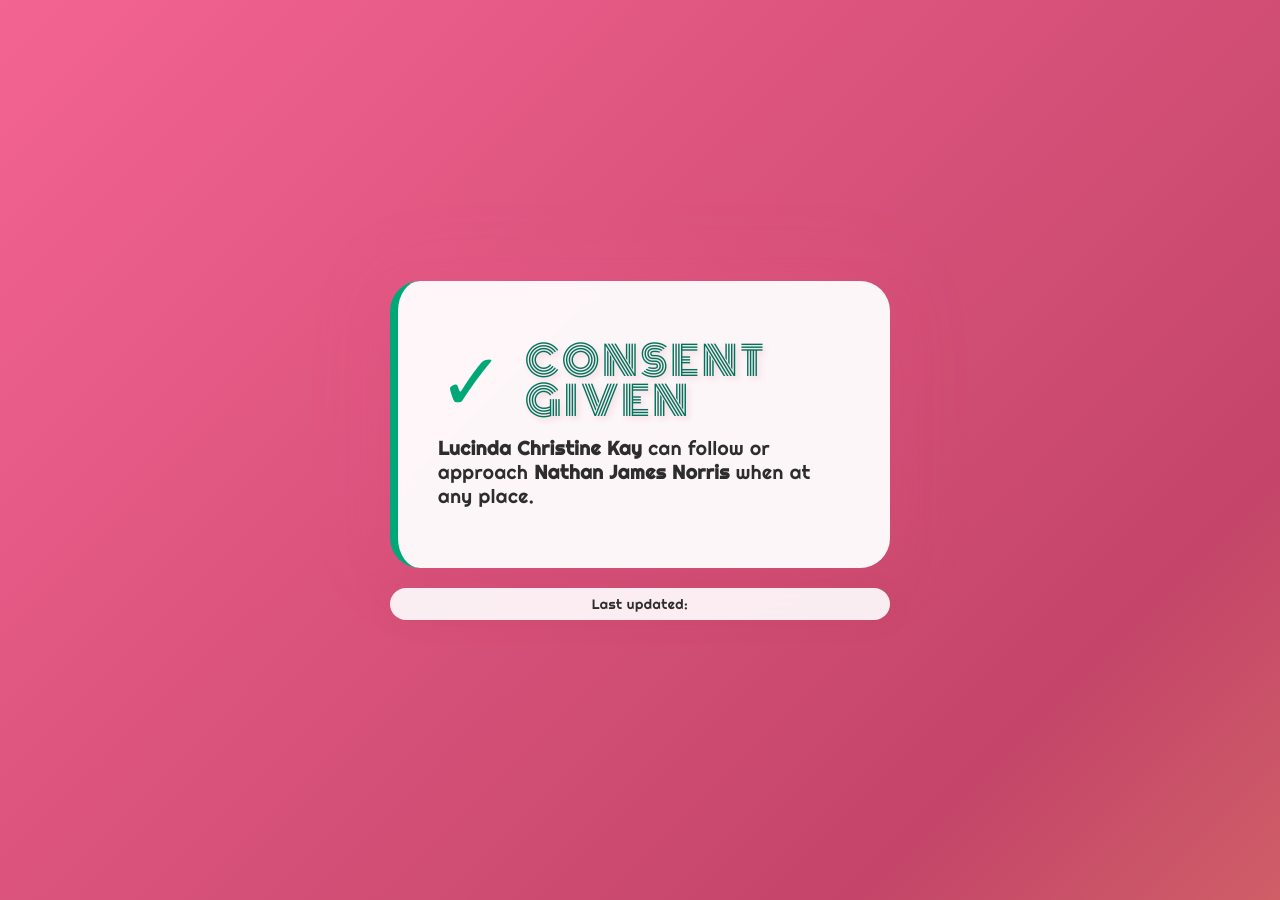
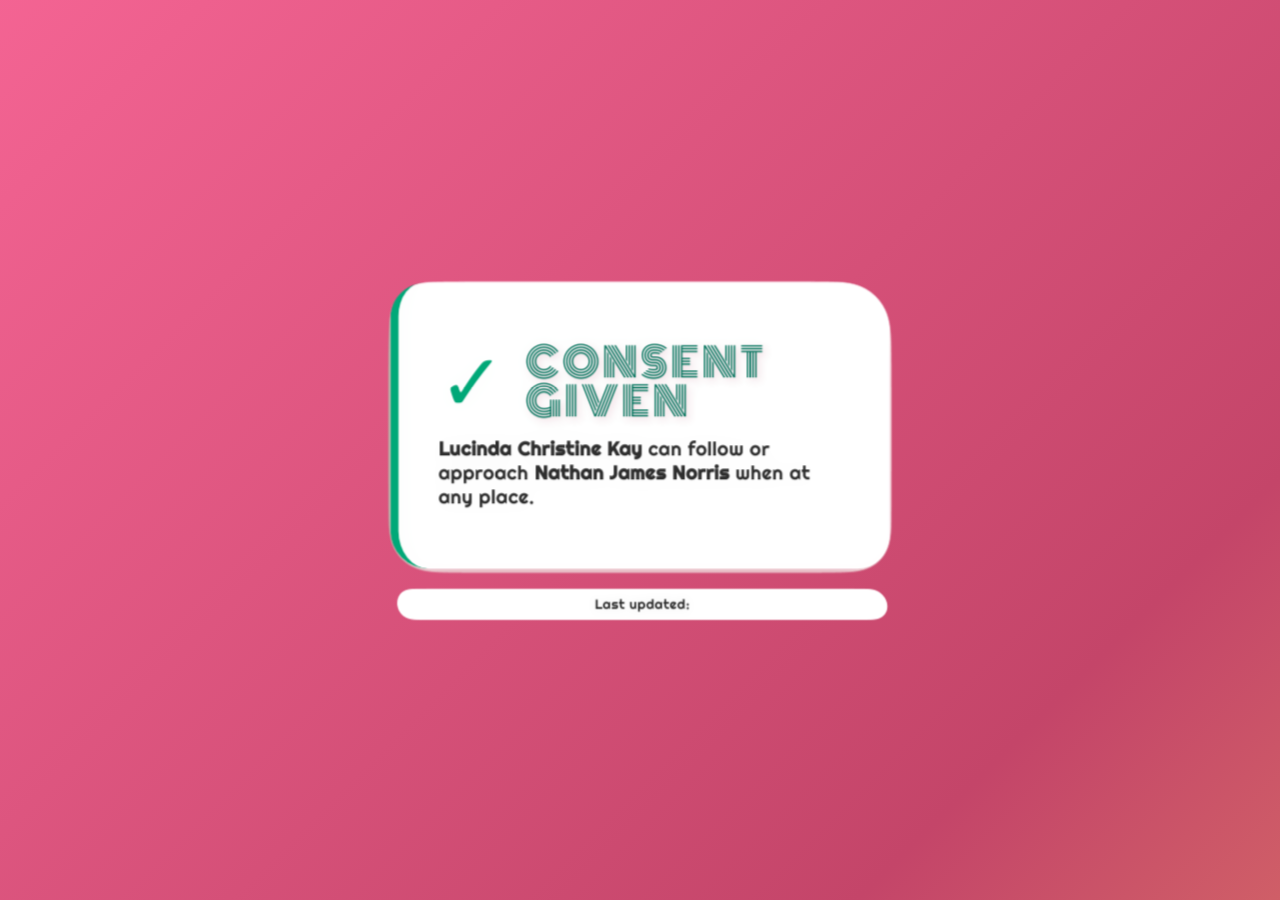
Before and after one commit to nathanjnorris/consent, a Jekyll site: the page built from index.html, in a window 1280 px wide. Built offline with Jekyll 4.4.1, drawn with Linux system fonts in a browser that asks for light colours.

Commit message:
style: fluid, gloopy boxes

```diff
--- a/_layouts/default.html
+++ b/_layouts/default.html
@@ -67,6 +67,28 @@
             grid-template-rows: auto auto auto;
             gap: 0 20px;
             align-items: start;
+            filter: url(#goo);
+            animation: morph 8s ease-in-out infinite;
+            transform-origin: center;
+        }
+
+        @keyframes morph {
+            0%, 100% {
+                border-radius: 30px 40px 30px 40px;
+                transform: translateY(0) scale(1);
+            }
+            25% {
+                border-radius: 40px 30px 50px 30px;
+                transform: translateY(-5px) scale(1.01);
+            }
+            50% {
+                border-radius: 30px 50px 30px 40px;
+                transform: translateY(0) scale(1);
+            }
+            75% {
+                border-radius: 50px 30px 40px 30px;
+                transform: translateY(5px) scale(0.99);
+            }
         }
 
         .status-given {
@@ -189,6 +211,13 @@
         @media (prefers-reduced-motion: reduce) {
             .status-display {
                 transition: none;
+                animation: none;
+                filter: none;
+            }
+
+            .last-updated {
+                animation: none;
+                filter: none;
             }
 
             body {
@@ -220,6 +249,23 @@
             font-family: 'Righteous', cursive;
             letter-spacing: 0.5px;
             box-shadow: 0 4px 20px rgba(196, 69, 105, 0.2);
+            filter: url(#goo-small);
+            animation: morphSmall 6s ease-in-out infinite;
+        }
+
+        @keyframes morphSmall {
+            0%, 100% {
+                border-radius: 20px 25px 20px 25px;
+                transform: translateX(0) scale(1);
+            }
+            33% {
+                border-radius: 25px 20px 30px 20px;
+                transform: translateX(-3px) scale(1.02);
+            }
+            66% {
+                border-radius: 20px 30px 20px 25px;
+                transform: translateX(3px) scale(0.98);
+            }
         }
 
         /* Mobile responsiveness */
@@ -271,6 +317,22 @@
     </style>
 </head>
 <body>
+    <!-- SVG Filters for gooey effect -->
+    <svg style="position: absolute; width: 0; height: 0;">
+        <defs>
+            <filter id="goo">
+                <feGaussianBlur in="SourceGraphic" stdDeviation="10" result="blur" />
+                <feColorMatrix in="blur" mode="matrix" values="1 0 0 0 0  0 1 0 0 0  0 0 1 0 0  0 0 0 19 -9" result="goo" />
+                <feComposite in="SourceGraphic" in2="goo" operator="atop"/>
+            </filter>
+            <filter id="goo-small">
+                <feGaussianBlur in="SourceGraphic" stdDeviation="5" result="blur" />
+                <feColorMatrix in="blur" mode="matrix" values="1 0 0 0 0  0 1 0 0 0  0 0 1 0 0  0 0 0 15 -7" result="goo" />
+                <feComposite in="SourceGraphic" in2="goo" operator="atop"/>
+            </filter>
+        </defs>
+    </svg>
+
     {{ content }}
 
     <script>
@@ -325,5 +387,3 @@
     </script>
 </body>
 </html>
-</body>
-</html>
```
